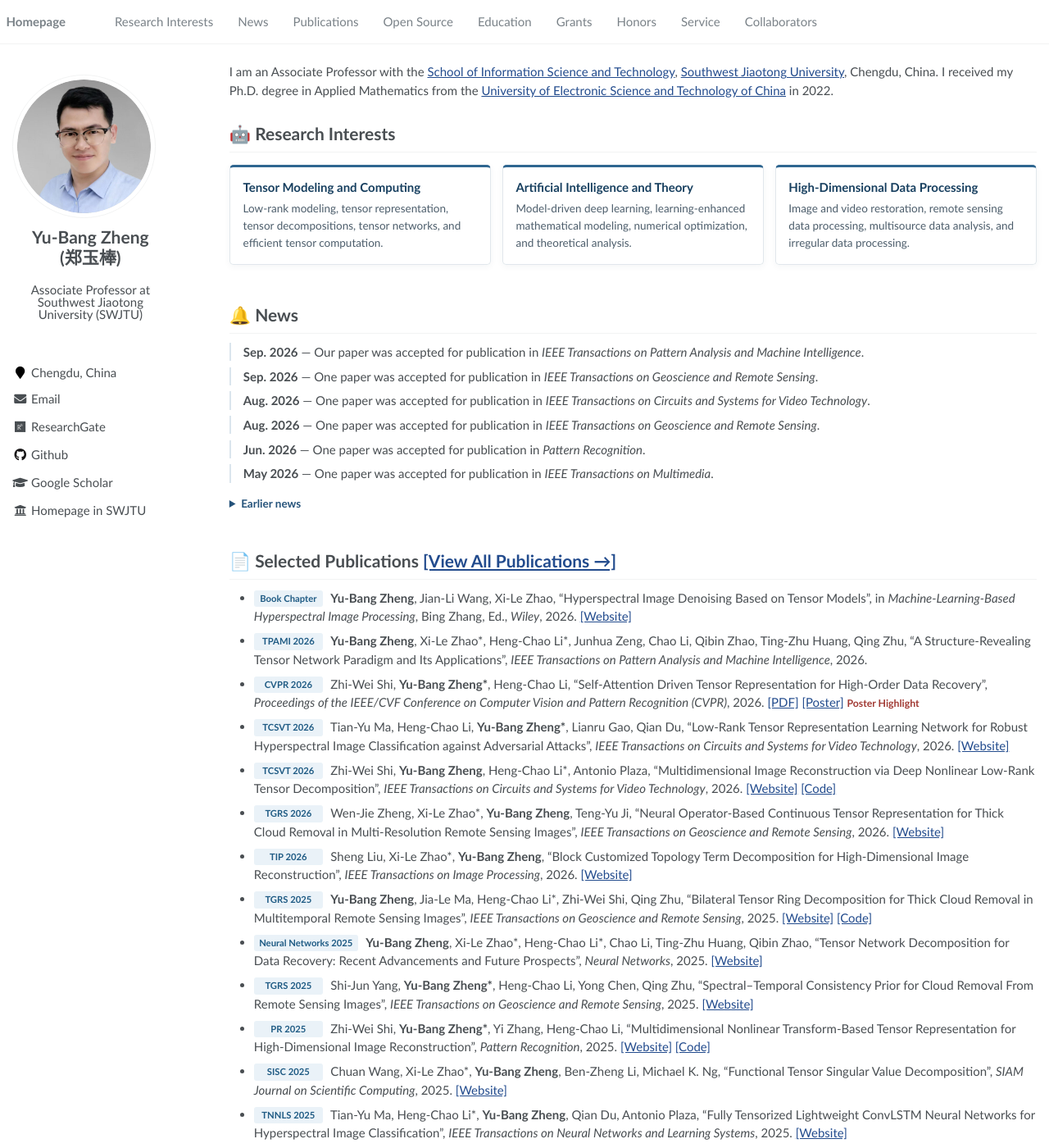
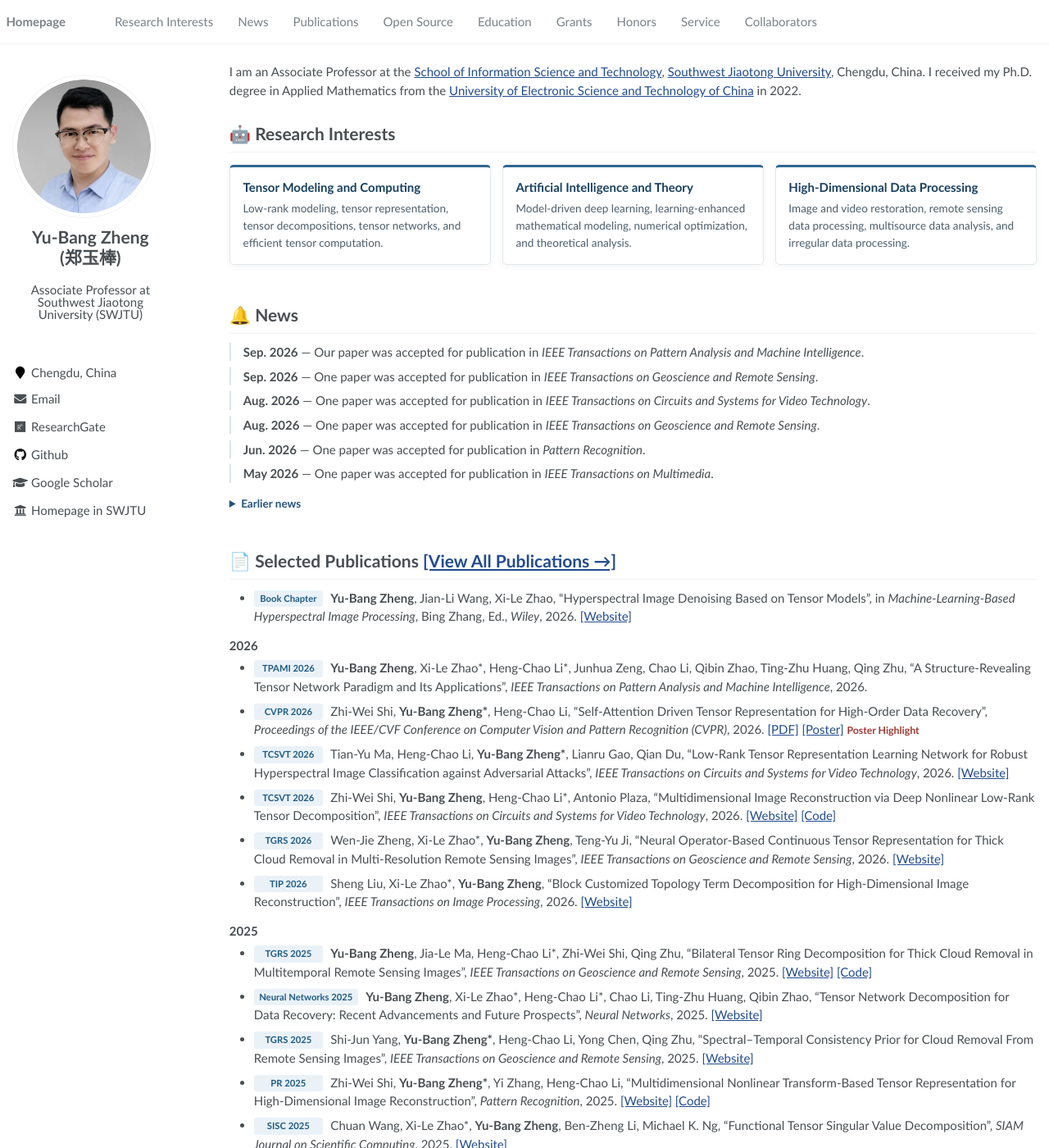
Before and after one commit to YuBangZheng/yubangzheng.github.io, a Jekyll site: the page built from pages/about.md, in a window 1280 px wide and 1400 px high. Shown: the whole window at 82% size. Built offline with Jekyll 4.4.1, drawn with Linux system fonts in a browser that asks for light colours.

Commit message:
Update about.md

```diff
--- a/pages/about.md
+++ b/pages/about.md
@@ -10,7 +10,7 @@ redirect_from:
 
 <span class="anchor" id="about-me"></span>
 
-I am an Associate Professor with the [School of Information Science and Technology](https://sist.swjtu.edu.cn), [Southwest Jiaotong University](https://www.swjtu.edu.cn), Chengdu, China. I received my Ph.D. degree in Applied Mathematics from the [University of Electronic Science and Technology of China](https://www.uestc.edu.cn) in 2022.
+I am an Associate Professor at the [School of Information Science and Technology](https://sist.swjtu.edu.cn), [Southwest Jiaotong University](https://www.swjtu.edu.cn), Chengdu, China. I received my Ph.D. degree in Applied Mathematics from the [University of Electronic Science and Technology of China](https://www.uestc.edu.cn) in 2022.
 
 <span class="anchor" id="research"></span>
 
@@ -59,6 +59,8 @@ I am an Associate Professor with the [School of Information Science and Technolo
 
 - <span class="pub-venue">Book Chapter</span> **Yu-Bang Zheng**, Jian-Li Wang, Xi-Le Zhao, “Hyperspectral Image Denoising Based on Tensor Models”, in _Machine-Learning-Based Hyperspectral Image Processing_, Bing Zhang, Ed., _Wiley_, 2026. [[Website]](https://onlinelibrary.wiley.com/doi/abs/10.1002/9781394267880.ch3)
 
+### 2026
+
 - <span class="pub-venue">TPAMI 2026</span> **Yu-Bang Zheng**, Xi-Le Zhao\*, Heng-Chao Li\*, Junhua Zeng, Chao Li, Qibin Zhao, Ting-Zhu Huang, Qing Zhu, “A Structure-Revealing Tensor Network Paradigm and Its Applications”, _IEEE Transactions on Pattern Analysis and Machine Intelligence_, 2026.
 
 - <span class="pub-venue">CVPR 2026</span> Zhi-Wei Shi, **Yu-Bang Zheng\***, Heng-Chao Li, “Self-Attention Driven Tensor Representation for High-Order Data Recovery”, _Proceedings of the IEEE/CVF Conference on Computer Vision and Pattern Recognition (CVPR)_, 2026. [[PDF]](https://openaccess.thecvf.com/content/CVPR2026/papers/Shi_Self-Attention_Driven_Tensor_Representation_for_High-Order_Data_Recovery_CVPR_2026_paper.pdf) [[Poster]](https://yubangzheng.github.io/papers/Poster_SADTR.pdf) <span class="publication-note">Poster Highlight</span>
@@ -71,6 +73,7 @@ I am an Associate Professor with the [School of Information Science and Technolo
 
 - <span class="pub-venue">TIP 2026</span> Sheng Liu, Xi-Le Zhao\*, **Yu-Bang Zheng**, “Block Customized Topology Term Decomposition for High-Dimensional Image Reconstruction”, _IEEE Transactions on Image Processing_, 2026. [[Website]](https://ieeexplore.ieee.org/document/11493979)
 
+### 2025
 
 - <span class="pub-venue">TGRS 2025</span> **Yu-Bang Zheng**, Jia-Le Ma, Heng-Chao Li\*, Zhi-Wei Shi, Qing Zhu, “Bilateral Tensor Ring Decomposition for Thick Cloud Removal in Multitemporal Remote Sensing Images”, _IEEE Transactions on Geoscience and Remote Sensing_, 2025. [[Website]](https://ieeexplore.ieee.org/document/11123527) [[Code]](https://yubangzheng.github.io/codes/Code_BTR_CR.zip)
 
```
Also changed, not shown: other parts of pages/about.md (+6 -0 lines).
